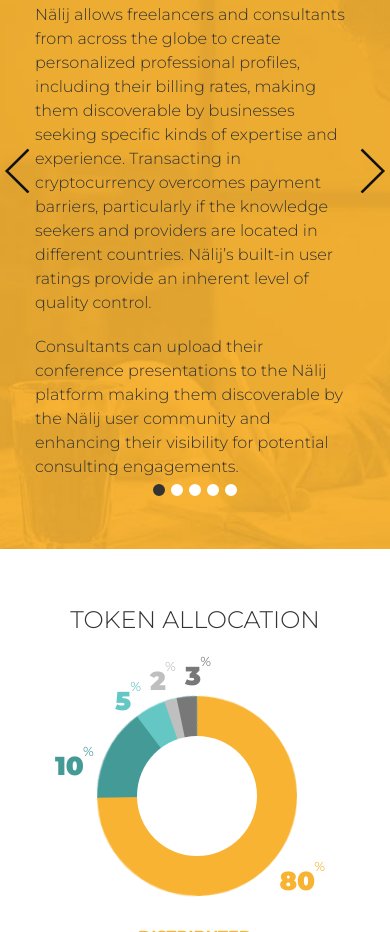
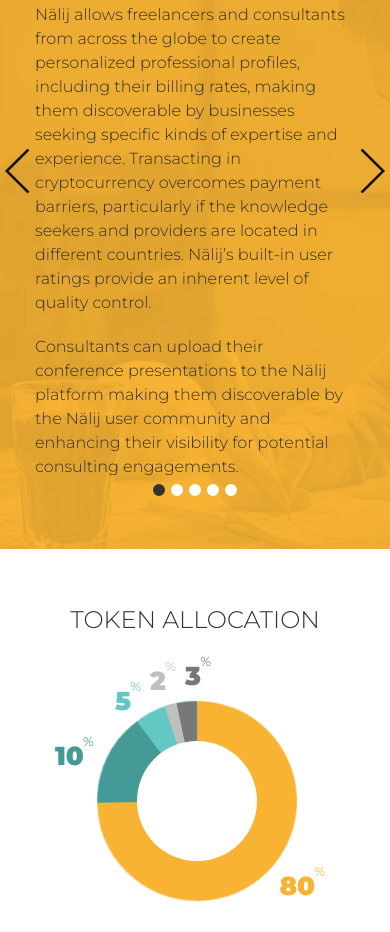
Before and after one commit to reversedout-creative/nalij, a plain HTML site: page index.html in a window 390 px wide. Shown: the part 3924-4856 px from the top of the page. Drawn offline with nearby package versions, Linux system fonts and the light colour scheme.

Commit message:
CSS Updated

```diff
--- a/css/style.css
+++ b/css/style.css
@@ -1334,8 +1334,10 @@ strong.yellow{color: #f7b334;}
 }
 @media (max-width:480px) {
     .pie_holder{
-        margin-top: 30px;
+        margin-top: 20px;
+        padding-top: 15px;
         max-width: 300px;
+        overflow: hidden;
     }
     .pie {
         height: 200px;
@@ -1376,19 +1378,19 @@ strong.yellow{color: #f7b334;}
     }
     .legend li:nth-child(3) {
         left: 70px;
-        top: 25px;
+        top: 35px;
     }
     .legend li:nth-child(4) {
         left: 105px;
-        top: 5px;
+        top: 15px;
     }
     .legend li:nth-child(5) {
         left: 140px;
-        top: 0px;
+        top: 10px;
     }
     .legend.funds li:nth-child(3) {
         left: 90px;
-        top: 5px;
+        top: 20px;
     }
 
     /*.legend li span {font-size: 0;}
```
